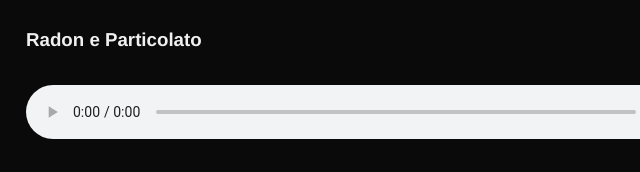
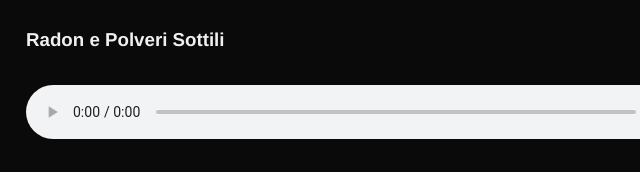
Before and after one commit to gaiasol-git/terra_audioguida, a plain HTML site: page olfatto.html in a window 1280 px wide. Shown: the part 959-1131 px from the top of the page, 264-904 px from the left. Drawn offline with Linux system fonts and the light colour scheme.

Commit message:
Update olfatto.html

```diff
--- a/olfatto.html
+++ b/olfatto.html
@@ -36,7 +36,7 @@
     </div>
 
     <div class='section'>
-      <h3>Radon e Particolato</h3>
+      <h3>Radon e Polveri Sottili</h3>
       <audio controls>
         <source src='audio/olfatto_4_radon.mp3' type='audio/mpeg'>
       </audio>
```
